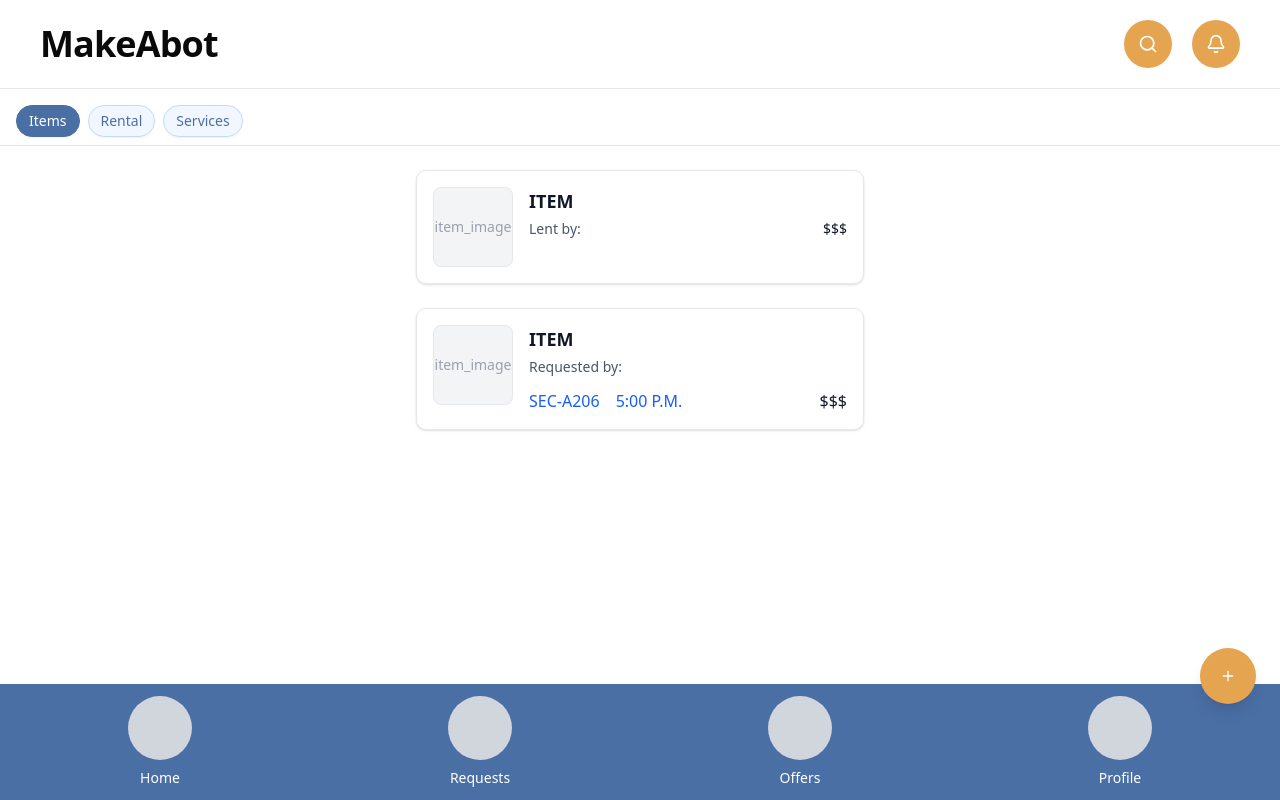
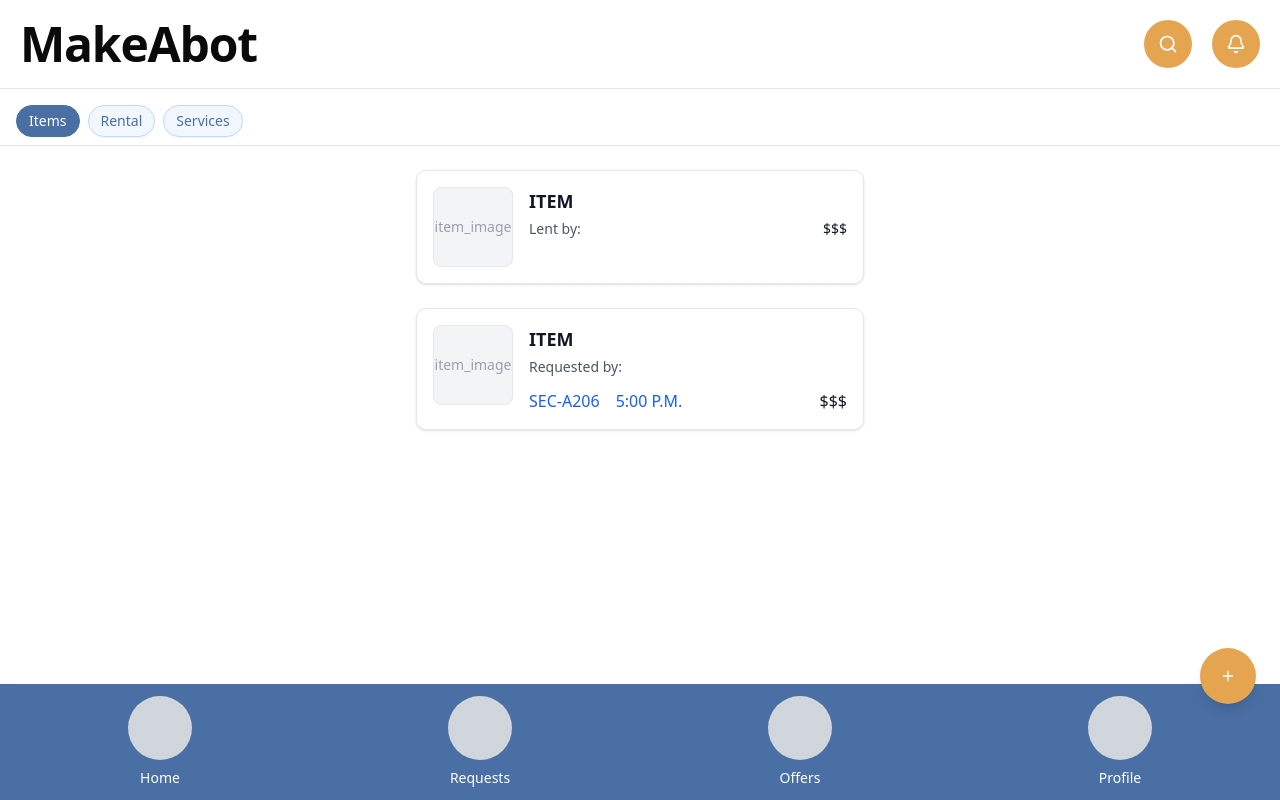
Before and after one commit to legnspice/MakeAbot, a Next.js app: page / in a window 1280 px wide. Built offline with nearby package versions, Linux system fonts and the light colour scheme.

Commit message:
fixed navbar to figma design

```diff
--- a/components/ui/navbar.tsx
+++ b/components/ui/navbar.tsx
@@ -7,8 +7,8 @@ type NavbarProps = {
 
 export default function Navbar({ onSearchClick }: NavbarProps) {
   return (
-    <nav className="flex justify-between items-center px-10 py-5 border-b border-gray-200 bg-white">
-      <div className="text-4xl font-bold tracking-tight">
+    <nav className="flex justify-between items-center px-5 py-5 border-b border-gray-200 bg-white">
+      <div className="text-4xl sm:text-5xl font-bold tracking-tight">
         MakeAbot
       </div>
 
```
